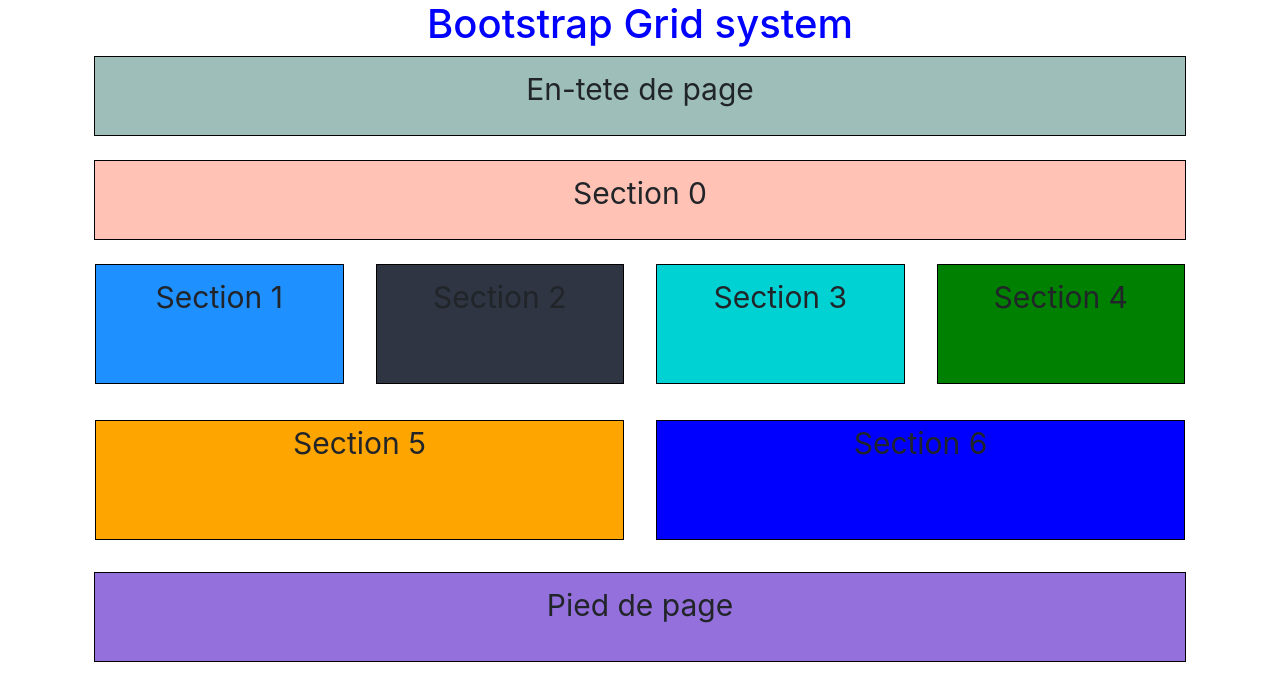
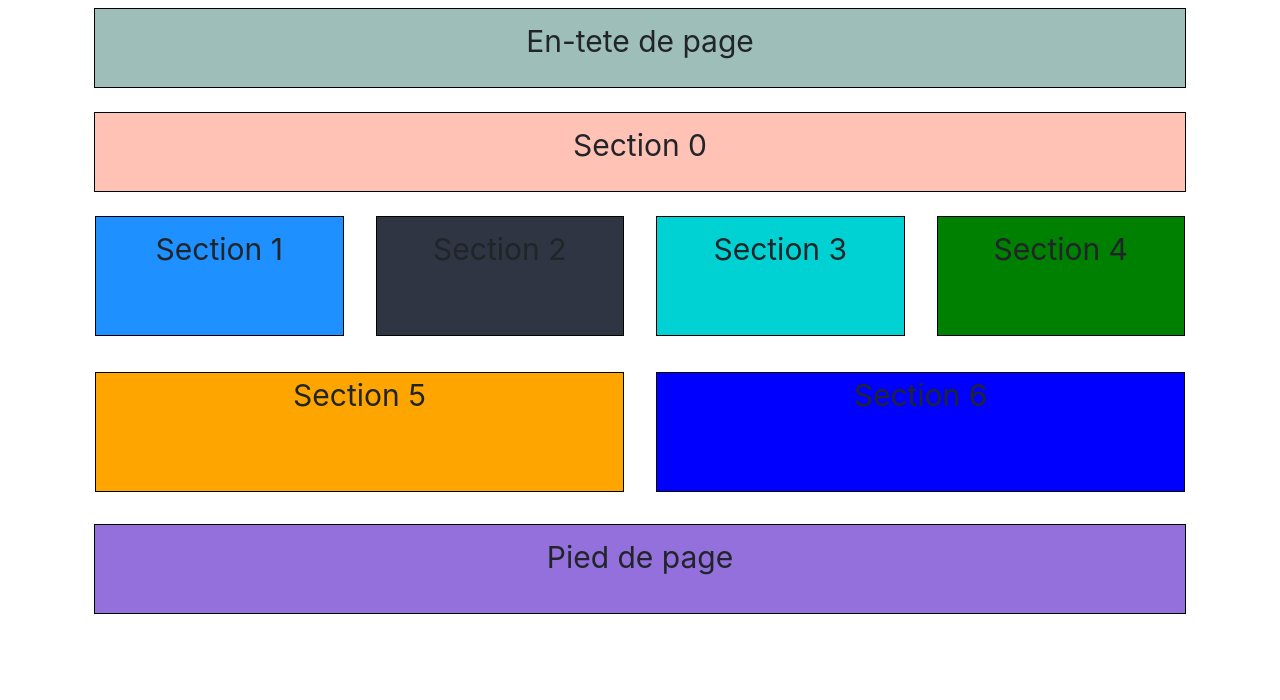
Before and after one commit to ikram-elouadi/ikram-elouadi.github.io, a plain HTML site: page question 3.html in a window 1280 px wide. Drawn offline with nearby package versions, Linux system fonts and the light colour scheme.

Commit message:
Update question 3.html

```diff
--- a/question 3.html
+++ b/question 3.html
@@ -7,7 +7,7 @@
   <link rel="stylesheet" href="https://maxcdn.bootstrapcdn.com/bootstrap/4.5.2/css/bootstrap.min.css">
 </head>
 <body>
-  <h1 style="text-align: center;color: blue">Bootstrap Grid system</h1>
+  <h1 style="text-align: center;color: blue"></h1>
   <div class="container px-4 ">
   <div class="row">
     <div class="col">
```
